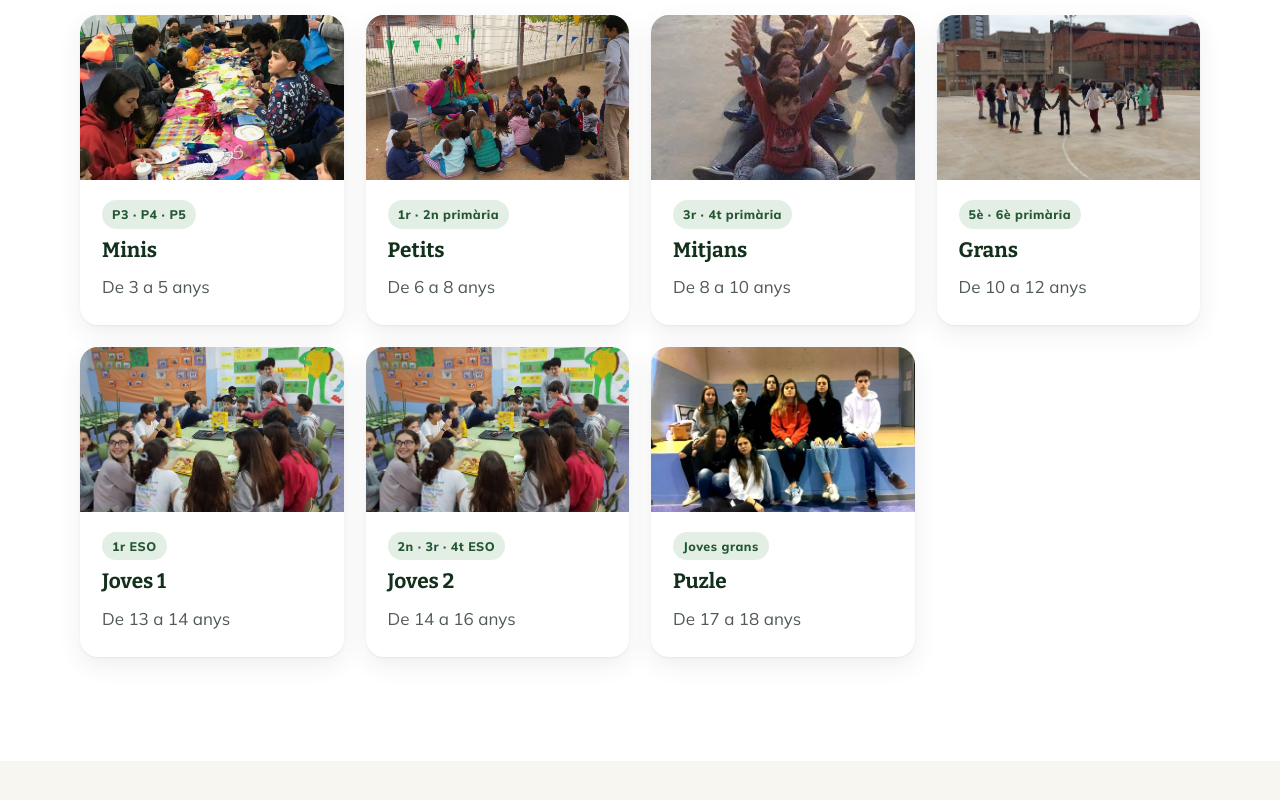
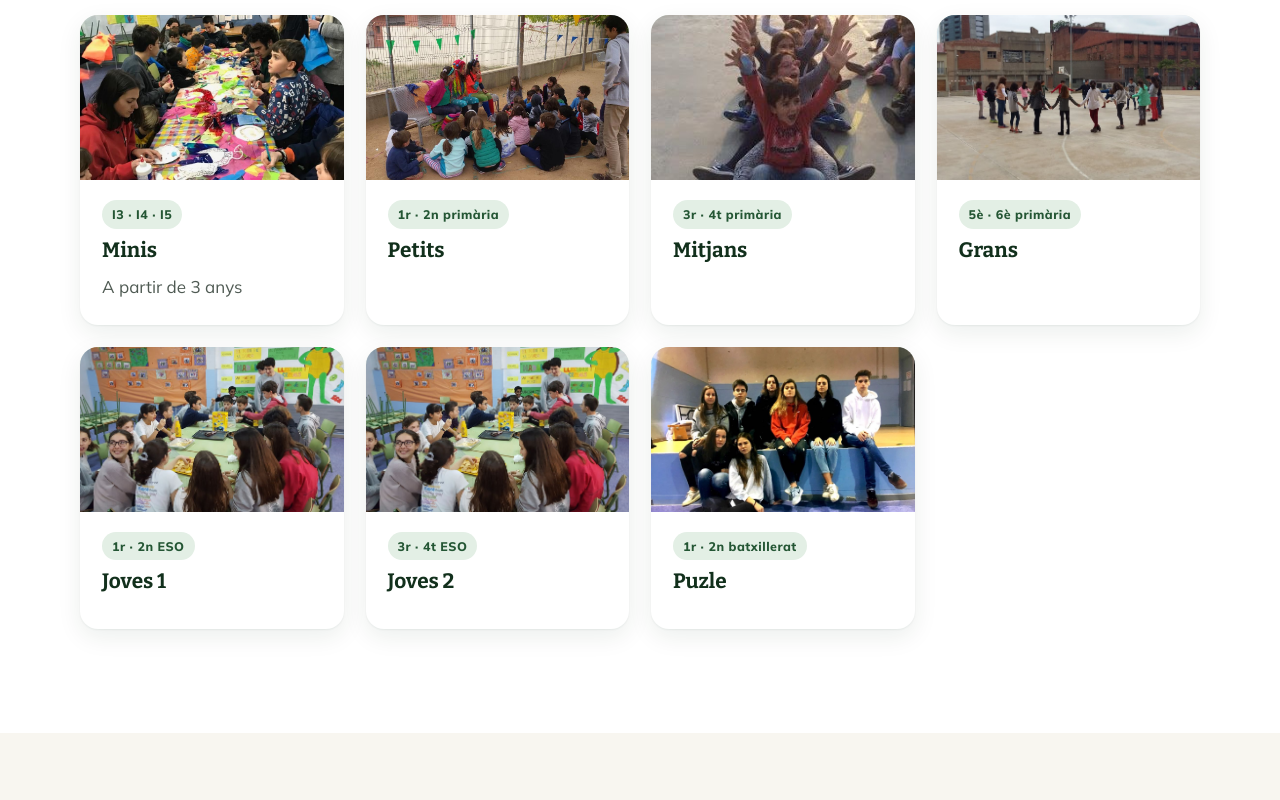
Before and after one commit to Dijous79/Web-Cepitu, a plain HTML site: page esplai.html in a window 1280 px wide. Shown: the part 1316-2116 px from the top of the page. Drawn offline with nearby package versions, Linux system fonts and the light colour scheme.

Commit message:
Grups de l'esplai per cursos, sense edats
Co-Authored-By: Claude Opus 5.5 <noreply@anthropic.com>

```diff
--- a/esplai.html
+++ b/esplai.html
@@ -4,10 +4,10 @@
   <meta charset="utf-8">
   <meta name="viewport" content="width=device-width, initial-scale=1">
   <title>Esplai · Esplai Cepitu</title>
-  <meta name="description" content="Cada dissabte de 16:30 a 19:30 a l'Escola Bisbat d'Egara de Terrassa. Grups per edats de 3 a 18 anys.">
+  <meta name="description" content="Cada dissabte de 16:30 a 19:30 a l'Escola Bisbat d'Egara de Terrassa. Grups des d'I3 fins a 2n de batxillerat.">
   <meta name="theme-color" content="#12301c">
   <meta property="og:title" content="Esplai · Esplai Cepitu">
-  <meta property="og:description" content="Cada dissabte de 16:30 a 19:30 a l'Escola Bisbat d'Egara de Terrassa. Grups per edats de 3 a 18 anys.">
+  <meta property="og:description" content="Cada dissabte de 16:30 a 19:30 a l'Escola Bisbat d'Egara de Terrassa. Grups des d'I3 fins a 2n de batxillerat.">
   <meta property="og:image" content="assets/img/hero/inici.jpg">
   <meta property="og:locale" content="ca_ES">
   <link rel="icon" href="assets/img/logo/granota.png">
@@ -65,7 +65,7 @@
         <div class="facts reveal">
           <div class="fact"><strong>Quan</strong><span>Cada dissabte, de 16:30 a 19:30</span></div>
           <div class="fact"><strong>On</strong><span>Escola Bisbat d'Egara · porta de baix d'infantil · C/ Sant Marià, 46, Terrassa</span></div>
-          <div class="fact"><strong>Per a qui</strong><span>Infants i joves de 3 a 18 anys</span></div>
+          <div class="fact"><strong>Per a qui</strong><span>Infants i joves des d'I3 fins a 2n de batxillerat</span></div>
         </div>
       </div>
     </section>
@@ -81,9 +81,9 @@
         <article class="card reveal">
           <div class="card__img"><img src="assets/img/grups/minis.jpg" alt="Grup de Minis de l'esplai" loading="lazy"></div>
           <div class="card__body">
-            <span class="tag">P3 · P4 · P5</span>
+            <span class="tag">I3 · I4 · I5</span>
             <h3>Minis</h3>
-            <p>De 3 a 5 anys</p>
+            <p>A partir de 3 anys</p>
           </div>
         </article>
         <article class="card reveal">
@@ -91,7 +91,6 @@
           <div class="card__body">
             <span class="tag">1r · 2n primària</span>
             <h3>Petits</h3>
-            <p>De 6 a 8 anys</p>
           </div>
         </article>
         <article class="card reveal">
@@ -99,7 +98,6 @@
           <div class="card__body">
             <span class="tag">3r · 4t primària</span>
             <h3>Mitjans</h3>
-            <p>De 8 a 10 anys</p>
           </div>
         </article>
         <article class="card reveal">
@@ -107,31 +105,27 @@
           <div class="card__body">
             <span class="tag">5è · 6è primària</span>
             <h3>Grans</h3>
-            <p>De 10 a 12 anys</p>
           </div>
         </article>
         <article class="card reveal">
           <div class="card__img"><img src="assets/img/grups/joves.jpg" alt="Grup de Joves 1 de l'esplai" loading="lazy"></div>
           <div class="card__body">
-            <span class="tag">1r ESO</span>
+            <span class="tag">1r · 2n ESO</span>
             <h3>Joves 1</h3>
-            <p>De 13 a 14 anys</p>
           </div>
         </article>
         <article class="card reveal">
           <div class="card__img"><img src="assets/img/grups/joves.jpg" alt="Grup de Joves 2 de l'esplai" loading="lazy"></div>
           <div class="card__body">
-            <span class="tag">2n · 3r · 4t ESO</span>
+            <span class="tag">3r · 4t ESO</span>
             <h3>Joves 2</h3>
-            <p>De 14 a 16 anys</p>
           </div>
         </article>
         <article class="card reveal">
           <div class="card__img"><img src="assets/img/grups/puzle.jpg" alt="Grup de Puzle de l'esplai" loading="lazy"></div>
           <div class="card__body">
-            <span class="tag">Joves grans</span>
+            <span class="tag">1r · 2n batxillerat</span>
             <h3>Puzle</h3>
-            <p>De 17 a 18 anys</p>
           </div>
         </article>
         </div>
```
Also changed, not shown: index.html (+3 -3 lines).
